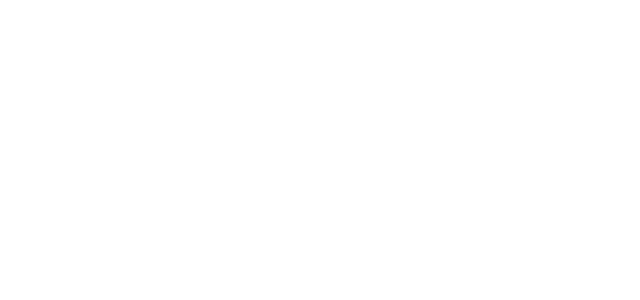
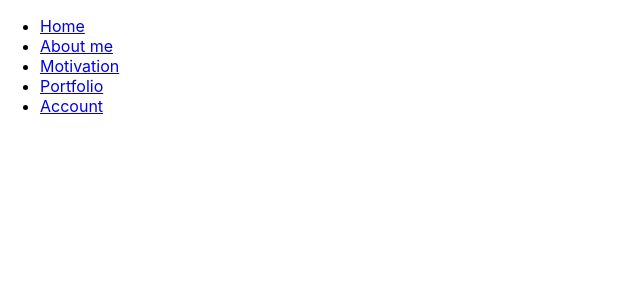
Before and after one commit to Developsom/React-cv, a React (Create React App) app: page / in a window 1280 px wide. Shown: the top 300 px of the page, without its empty margins (0-640 px from the left). Built offline with nearby package versions, Linux system fonts and the light colour scheme.

Commit message:
Added some basic header html

```diff
--- a/src/App.js
+++ b/src/App.js
@@ -3,7 +3,17 @@ import React from 'react';
 function App() {
     return (
         <div className="App">
-            {/* Your application code here */}
+            <header>
+                <nav>
+                    <ul>
+                        <li><a href="#home">Home</a></li>
+                        <li><a href="#about">About me</a></li>
+                        <li><a href="#motivation">Motivation</a></li>
+                        <li><a href="#portfolio">Portfolio</a></li>
+                        <li><a href="#account">Account</a></li>
+                    </ul>
+                </nav>
+            </header>
         </div>
     );
 }
```
